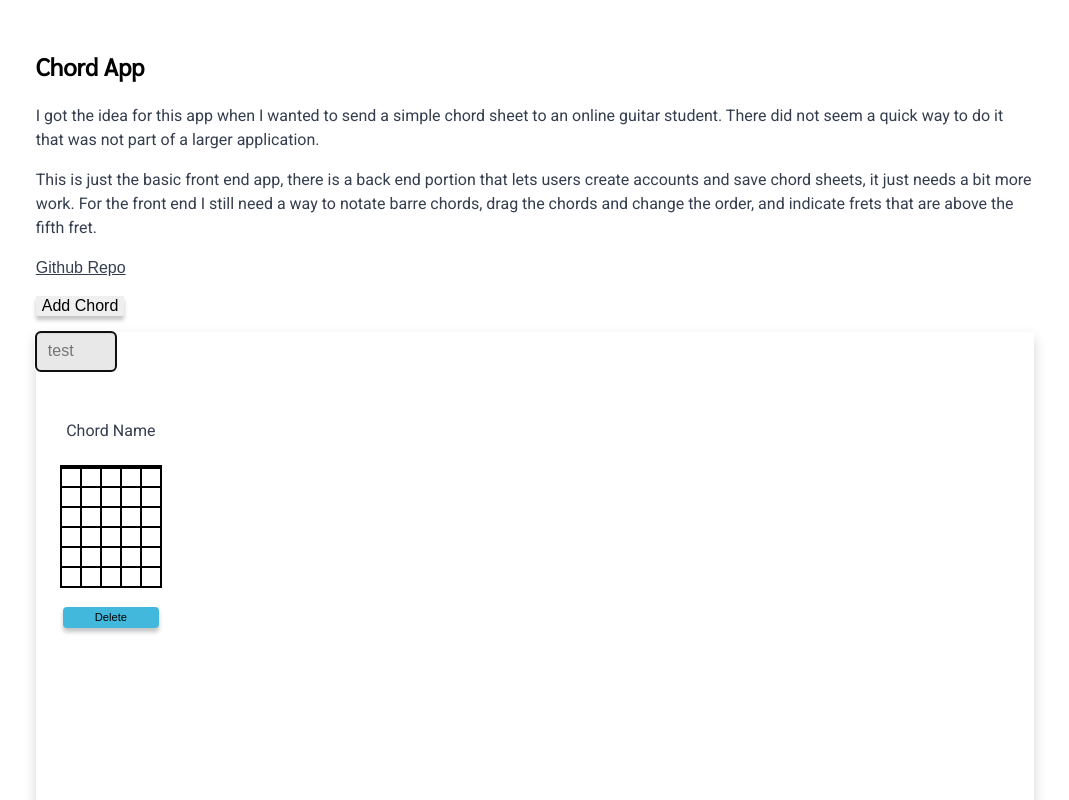
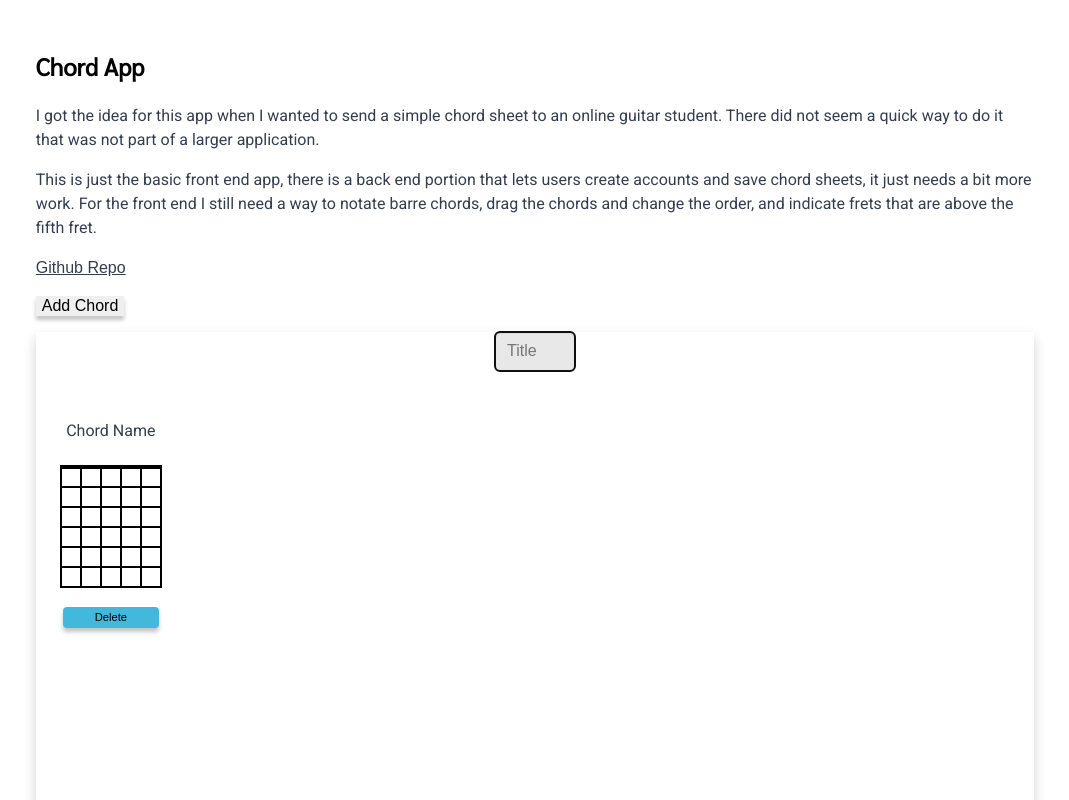
Before and after one commit to AntonEmery/chord-app-client, a React (Create React App) app: page / in a window 1280 px wide. Both pictures are taken after a click on the element "Chord Sheet Title". Shown: the top 800 px of the page, without its empty margins (105-1174 px from the left). Built offline with nearby package versions, Linux system fonts and the light colour scheme.

Commit message:
Adjust width of title input

```diff
--- a/src/components/toggle-input.js
+++ b/src/components/toggle-input.js
@@ -37,7 +37,7 @@ class ToggleInput extends Component {
     return (
       <Fragment>
         {this.state.editable ?
-          <input type="text" className={this.props.inputName} placeholder="test" autoFocus onKeyDown={this.handleKeyDown} onBlur={this.setName} /> :
+          <input type="text" className={this.props.inputName} placeholder="Title" autoFocus onKeyDown={this.handleKeyDown} onBlur={this.setName} /> :
           <p className="chords__name" onClick={this.toggleState}>{this.ifEmpty(this.props.name)}</p>
         }
       </Fragment>
--- a/src/stylesheets/_all.scss
+++ b/src/stylesheets/_all.scss
@@ -37,6 +37,7 @@ body {
 
   &__title {
     margin-bottom: 2rem;
+    margin: 0 auto;
 
     &-container {
       text-align: center;
--- a/src/stylesheets/_chord-template.scss
+++ b/src/stylesheets/_chord-template.scss
@@ -23,7 +23,7 @@
   }
 
   &__input-title {
-    width: 3rem;
+    width: 4rem;
   }
 }
 
```
